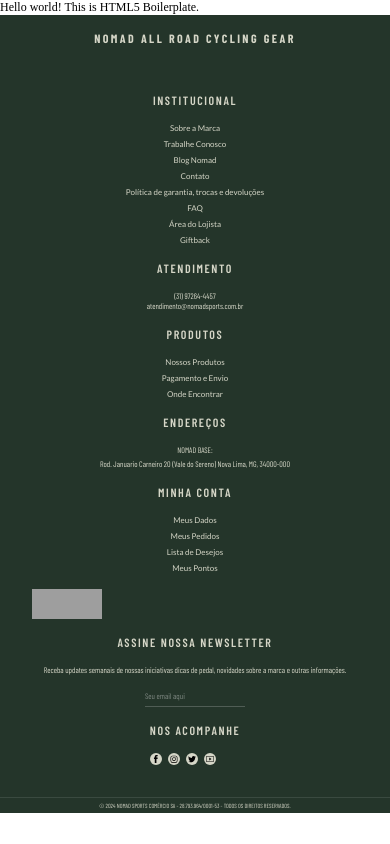
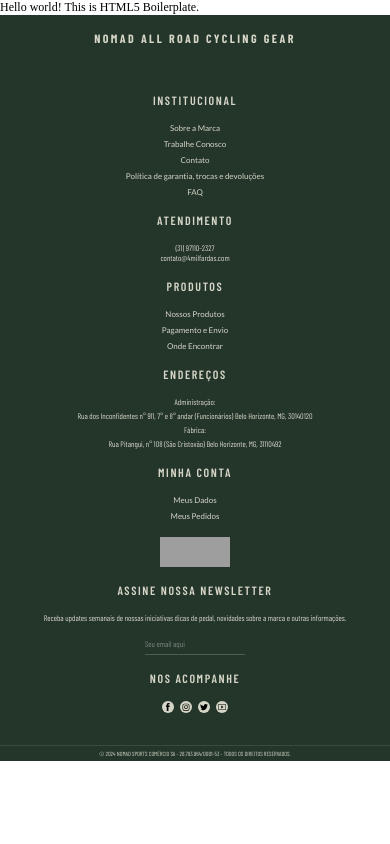
Before and after one commit to nikolasraniery/footer-template, a website: page index.html in a window 390 px wide. Drawn offline with nearby package versions, Linux system fonts and the light colour scheme; grey boxes are pictures that could not be loaded.

Commit message:
[FT-04] - fix: Ajustando itens das listas e alterando informações

```diff
--- a/css/style.css
+++ b/css/style.css
@@ -338,6 +338,8 @@
   .section-footer-4 {
     display: flex;
     align-items: center;
+    justify-content: center;
+    width: 100%;
   }
 
   .section-footer-4 .payment {
@@ -369,6 +371,10 @@
     width: 100px;
   }
 
+  .social-networks ul {
+    justify-content: center;
+  }
+
   .social-networks ul li {
     width: 12px;
     height: 12px;
--- a/index.html
+++ b/index.html
@@ -1,12 +1,10 @@
-<!doctype html>
+<!DOCTYPE html>
 <html class="no-js" lang="pt-BR">
-
   <head>
-      <meta charset="utf-8">
-      <meta name="viewport" content="width=device-width, initial-scale=1">
+    <meta charset="utf-8" />
+    <meta name="viewport" content="width=device-width, initial-scale=1" />
     <title>Footer Template</title>
-      <link rel="stylesheet" href="css/style.css">
-
+    <link rel="stylesheet" href="css/style.css" />
   </head>
 
   <body>
@@ -22,58 +20,27 @@
           <ul>
             <li>
               <a>
-                  <span>
-                    Sobre a Marca
-                  </span>
+                <span> Sobre a Marca </span>
               </a>
             </li>
             <li>
               <a>
-                  <span>
-                    Trabalhe Conosco
-                  </span>
+                <span> Trabalhe Conosco </span>
               </a>
             </li>
             <li>
               <a>
-                  <span>
-                    Blog Nomad
-                  </span>
+                <span> Contato </span>
               </a>
             </li>
             <li>
               <a>
-                  <span>
-                    Contato
-                  </span>
+                <span> Política de garantia, trocas e devoluções </span>
               </a>
             </li>
             <li>
               <a>
-                  <span>
-                    Política de garantia, trocas e devoluções
-                  </span>
-                </a>
-              </li>
-              <li>
-                <a>
-                  <span>
-                    FAQ
-                  </span>
-                </a>
-              </li>
-              <li>
-                <a>
-                  <span>
-                    Área do Lojista
-                  </span>
-                </a>
-              </li>
-              <li>
-                <a>
-                  <span>
-                    Giftback
-                  </span>
+                <span> FAQ </span>
               </a>
             </li>
           </ul>
@@ -81,8 +48,8 @@
         <div class="service">
           <span class="category-name">ATENDIMENTO</span>
           <div>
-              <span>(31) 97264-4457</span>
-              <span>atendimento@nomadsports.com.br</span>
+            <span>(31) 97110-2327</span>
+            <span>contato@4milfardas.com</span>
           </div>
         </div>
       </section>
@@ -92,23 +59,17 @@
           <ul>
             <li>
               <a>
-                  <span>
-                    Nossos Produtos
-                  </span>
+                <span> Nossos Produtos </span>
               </a>
             </li>
             <li>
               <a>
-                  <span>
-                    Pagamento e Envio
-                  </span>
+                <span> Pagamento e Envio </span>
               </a>
             </li>
             <li>
               <a>
-                  <span>
-                    Onde Encontrar
-                  </span>
+                <span> Onde Encontrar </span>
               </a>
             </li>
           </ul>
@@ -116,10 +77,14 @@
         <div class="location">
           <span class="category-name">ENDEREÇOS</span>
           <div class="category-item">
-              <span>NOMAD BASE:</span>
+            <span>Administração:</span>
             <span>
-              Rod. Januario Carneiro 20 (Vale do Sereno)
-              Nova Lima, MG, 34000-000
+              Rua dos Inconfidentes n° 911, 7° e 8° andar (Funcionários) Belo
+              Horizonte, MG, 30140120
+            </span>
+            <span>Fábrica:</span>
+            <span>
+              Rua Pitangui, n° 108 (São Cristovão) Belo Horizonte, MG, 31110492
             </span>
           </div>
         </div>
@@ -130,37 +95,24 @@
           <ul>
             <li>
               <a>
-                  <span>
-                    Meus Dados
-                  </span>
+                <span> Meus Dados </span>
               </a>
             </li>
             <li>
               <a>
-                  <span>
-                    Meus Pedidos
-                  </span>
-                </a>
-              </li>
-              <li>
-                <a>
-                  <span>
-                    Lista de Desejos
-                  </span>
-                </a>
-              </li>
-              <li>
-                <a>
-                  <span>
-                    Meus Pontos
-                  </span>
+                <span> Meus Pedidos </span>
               </a>
             </li>
           </ul>
         </div>
       </section>
       <section class="section-footer-4">
-          <img class="payment" loading="lazy" src="//braavo-static.nyc3.cdn.digitaloceanspaces.com/webroot/img/_rodape/tail-pagamento-2-linhas.webp" alt="Formas de Pagamento">
+        <img
+          class="payment"
+          loading="lazy"
+          src="//braavo-static.nyc3.cdn.digitaloceanspaces.com/webroot/img/_rodape/tail-pagamento-2-linhas.webp"
+          alt="Formas de Pagamento"
+        />
       </section>
       <section class="section-footer-5">
         <div class="newsletter">
@@ -170,8 +122,8 @@
             novidades sobre a marca e outras informações.
           </p>
           <div>
-              <label class="email-label" for="email" >Seu email aqui</label>
-              <input class="email-input" id='email' type="email" name="email">
+            <label class="email-label" for="email">Seu email aqui</label>
+            <input class="email-input" id="email" type="email" name="email" />
           </div>
         </div>
         <div class="social-networks">
@@ -179,22 +131,87 @@
           <ul>
             <li>
               <a>
-                  <svg class="icons" version="1.1" xmlns="//www.w3.org/2000/svg" xmlns:xlink="//www.w3.org/1999/xlink" x="0px" y="0px" viewBox="0 0 50 50" enable-background="new 0 0 50 50" xml:space="preserve"><path d="M35.627,16.183h-7.92V10.99c0-1.951,1.293-2.406,2.203-2.406c0.908,0,5.59,0,5.59,0V0.011l-7.697-0.029c-8.543,0-10.487,6.395-10.487,10.487v5.715h-4.941v8.835h4.941c0,11.338,0,24.999,0,24.999h10.391c0,0,0-13.797,0-24.999h7.012L35.627,16.183z"></path></svg>
+                <svg
+                  class="icons"
+                  version="1.1"
+                  xmlns="//www.w3.org/2000/svg"
+                  xmlns:xlink="//www.w3.org/1999/xlink"
+                  x="0px"
+                  y="0px"
+                  viewBox="0 0 50 50"
+                  enable-background="new 0 0 50 50"
+                  xml:space="preserve"
+                >
+                  <path
+                    d="M35.627,16.183h-7.92V10.99c0-1.951,1.293-2.406,2.203-2.406c0.908,0,5.59,0,5.59,0V0.011l-7.697-0.029c-8.543,0-10.487,6.395-10.487,10.487v5.715h-4.941v8.835h4.941c0,11.338,0,24.999,0,24.999h10.391c0,0,0-13.797,0-24.999h7.012L35.627,16.183z"
+                  ></path>
+                </svg>
               </a>
             </li>
             <li>
               <a>
-                  <svg class="icons" version="1.1" xmlns="//www.w3.org/2000/svg" xmlns:xlink="//www.w3.org/1999/xlink" x="0px" y="0px" viewBox="0 0 56.7 56.7" enable-background="new 0 0 56.7 56.7" xml:space="preserve"><g><path d="M28.2,16.7c-7,0-12.8,5.7-12.8,12.8s5.7,12.8,12.8,12.8S41,36.5,41,29.5S35.2,16.7,28.2,16.7z M28.2,37.7c-4.5,0-8.2-3.7-8.2-8.2s3.7-8.2,8.2-8.2s8.2,3.7,8.2,8.2S32.7,37.7,28.2,37.7z"></path><circle cx="41.5" cy="16.4" r="2.9"></circle><path d="M49,8.9c-2.6-2.7-6.3-4.1-10.5-4.1H17.9c-8.7,0-14.5,5.8-14.5,14.5v20.5c0,4.3,1.4,8,4.2,10.7c2.7,2.6,6.3,3.9,10.4,3.9h20.4c4.3,0,7.9-1.4,10.5-3.9c2.7-2.6,4.1-6.3,4.1-10.6V19.3C53,15.1,51.6,11.5,49,8.9z M48.6,39.9c0,3.1-1.1,5.6-2.9,7.3s-4.3,2.6-7.3,2.6H18c-3,0-5.5-0.9-7.3-2.6C8.9,45.4,8,42.9,8,39.8V19.3c0-3,0.9-5.5,2.7-7.3c1.7-1.7,4.3-2.6,7.3-2.6h20.6c3,0,5.5,0.9,7.3,2.7c1.7,1.8,2.7,4.3,2.7,7.2V39.9L48.6,39.9z"></path></g></svg>
+                <svg
+                  class="icons"
+                  version="1.1"
+                  xmlns="//www.w3.org/2000/svg"
+                  xmlns:xlink="//www.w3.org/1999/xlink"
+                  x="0px"
+                  y="0px"
+                  viewBox="0 0 56.7 56.7"
+                  enable-background="new 0 0 56.7 56.7"
+                  xml:space="preserve"
+                >
+                  <g>
+                    <path
+                      d="M28.2,16.7c-7,0-12.8,5.7-12.8,12.8s5.7,12.8,12.8,12.8S41,36.5,41,29.5S35.2,16.7,28.2,16.7z M28.2,37.7c-4.5,0-8.2-3.7-8.2-8.2s3.7-8.2,8.2-8.2s8.2,3.7,8.2,8.2S32.7,37.7,28.2,37.7z"
+                    ></path>
+                    <circle cx="41.5" cy="16.4" r="2.9"></circle>
+                    <path
+                      d="M49,8.9c-2.6-2.7-6.3-4.1-10.5-4.1H17.9c-8.7,0-14.5,5.8-14.5,14.5v20.5c0,4.3,1.4,8,4.2,10.7c2.7,2.6,6.3,3.9,10.4,3.9h20.4c4.3,0,7.9-1.4,10.5-3.9c2.7-2.6,4.1-6.3,4.1-10.6V19.3C53,15.1,51.6,11.5,49,8.9z M48.6,39.9c0,3.1-1.1,5.6-2.9,7.3s-4.3,2.6-7.3,2.6H18c-3,0-5.5-0.9-7.3-2.6C8.9,45.4,8,42.9,8,39.8V19.3c0-3,0.9-5.5,2.7-7.3c1.7-1.7,4.3-2.6,7.3-2.6h20.6c3,0,5.5,0.9,7.3,2.7c1.7,1.8,2.7,4.3,2.7,7.2V39.9L48.6,39.9z"
+                    ></path>
+                  </g>
+                </svg>
               </a>
             </li>
             <li>
               <a>
-                  <svg class="icons" version="1.1" xmlns="//www.w3.org/2000/svg" xmlns:xlink="//www.w3.org/1999/xlink" x="0px" y="0px" viewBox="0 0 50 50" enable-background="new 0 0 50 50" xml:space="preserve"><path d="M49.631,10.629c-1.811,0.805-3.76,1.348-5.805,1.591c2.088-1.25,3.689-3.23,4.444-5.592c-1.953,1.159-4.115,2-6.418,2.454c-1.844-1.964-4.471-3.192-7.377-3.192c-5.581,0-10.106,4.525-10.106,10.107c0,0.791,0.089,1.562,0.262,2.303C16.231,17.878,8.783,13.854,3.798,7.739c-0.87,1.492-1.367,3.229-1.367,5.082c0,3.507,1.783,6.601,4.495,8.412c-1.655-0.053-3.215-0.508-4.577-1.265c-0.001,0.042-0.001,0.085-0.001,0.128c0,4.896,3.483,8.98,8.107,9.91c-0.848,0.229-1.741,0.354-2.663,0.354c-0.651,0-1.285-0.062-1.901-0.182c1.286,4.015,5.019,6.938,9.44,7.019c-3.459,2.712-7.815,4.327-12.552,4.327c-0.815,0-1.62-0.048-2.411-0.142c4.474,2.869,9.786,4.541,15.493,4.541c18.591,0,28.756-15.4,28.756-28.756c0-0.438-0.009-0.875-0.028-1.31C46.563,14.437,48.277,12.655,49.631,10.629z"></path></svg>
+                <svg
+                  class="icons"
+                  version="1.1"
+                  xmlns="//www.w3.org/2000/svg"
+                  xmlns:xlink="//www.w3.org/1999/xlink"
+                  x="0px"
+                  y="0px"
+                  viewBox="0 0 50 50"
+                  enable-background="new 0 0 50 50"
+                  xml:space="preserve"
+                >
+                  <path
+                    d="M49.631,10.629c-1.811,0.805-3.76,1.348-5.805,1.591c2.088-1.25,3.689-3.23,4.444-5.592c-1.953,1.159-4.115,2-6.418,2.454c-1.844-1.964-4.471-3.192-7.377-3.192c-5.581,0-10.106,4.525-10.106,10.107c0,0.791,0.089,1.562,0.262,2.303C16.231,17.878,8.783,13.854,3.798,7.739c-0.87,1.492-1.367,3.229-1.367,5.082c0,3.507,1.783,6.601,4.495,8.412c-1.655-0.053-3.215-0.508-4.577-1.265c-0.001,0.042-0.001,0.085-0.001,0.128c0,4.896,3.483,8.98,8.107,9.91c-0.848,0.229-1.741,0.354-2.663,0.354c-0.651,0-1.285-0.062-1.901-0.182c1.286,4.015,5.019,6.938,9.44,7.019c-3.459,2.712-7.815,4.327-12.552,4.327c-0.815,0-1.62-0.048-2.411-0.142c4.474,2.869,9.786,4.541,15.493,4.541c18.591,0,28.756-15.4,28.756-28.756c0-0.438-0.009-0.875-0.028-1.31C46.563,14.437,48.277,12.655,49.631,10.629z"
+                  ></path>
+                </svg>
               </a>
             </li>
             <li>
               <a>
-                  <svg class="icons" id="Layer_1" version="1.1" xmlns="http://www.w3.org/2000/svg" xmlns:xlink="http://www.w3.org/1999/xlink" viewBox="0 0 512 512" xml:space="preserve"><g><path d="M265,96c65.3,0,118.7,1.1,168.1,3.3l0.7,0h0.7c23.1,0,42,22,42,49.1v1.1l0.1,1.1c2.3,34,3.4,69.3,3.4,104.9v0v0 c0.1,35.6-1.1,70.9-3.4,104.9l-0.1,1.1v1.1c0,13.8-4.7,26.6-13.4,36.1c-7.8,8.6-18,13.4-28.6,13.4h-0.8l-0.8,0 c-52.9,2.5-108.8,3.8-166.4,3.8c-3.5,0-7.1,0-10.6,0H256h-0.1c-3.6,0-7.2,0-10.8,0c-57.8,0-113.7-1.3-166.2-3.7l-0.8,0h-0.8 c-10.6,0-20.7-4.8-28.5-13.4c-8.6-9.5-13.4-22.3-13.4-36.1v-1.1l-0.1-1.1c-2.4-34.1-3.5-69.4-3.3-104.7v-0.1v-0.1 c-0.1-35.3,1-70.5,3.3-104.6l0.1-1.1v-1.1c0-27.2,18.8-49.3,41.9-49.3H78l0.7,0c49.5-2.3,102.9-3.3,168.2-3.3h9H265 M265,64 c-3,0-6,0-9,0s-6,0-9,0c-57.6,0-114.2,0.8-169.6,3.3c-40.8,0-73.9,36.3-73.9,81.3C1,184.4-0.1,220,0,255.7 c-0.1,35.7,0.9,71.3,3.4,107c0,45,33.1,81.6,73.9,81.6c54.8,2.6,110.7,3.8,167.8,3.8c3.6,0,7.3,0,10.9,0c3.6,0,7.2,0,10.7,0 c57.1,0,113-1.2,167.9-3.8c40.9,0,74-36.6,74-81.6c2.4-35.7,3.5-71.4,3.4-107.1c0.1-35.7-1-71.3-3.4-107.1c0-45-33.1-81.1-74-81.1 C379.2,64.8,322.7,64,265,64L265,64z"></path><g><path d="M207,353.8V157.4l145,98.2L207,353.8z"></path></g></g></svg>
+                <svg
+                  class="icons"
+                  id="Layer_1"
+                  version="1.1"
+                  xmlns="http://www.w3.org/2000/svg"
+                  xmlns:xlink="http://www.w3.org/1999/xlink"
+                  viewBox="0 0 512 512"
+                  xml:space="preserve"
+                >
+                  <g>
+                    <path
+                      d="M265,96c65.3,0,118.7,1.1,168.1,3.3l0.7,0h0.7c23.1,0,42,22,42,49.1v1.1l0.1,1.1c2.3,34,3.4,69.3,3.4,104.9v0v0 c0.1,35.6-1.1,70.9-3.4,104.9l-0.1,1.1v1.1c0,13.8-4.7,26.6-13.4,36.1c-7.8,8.6-18,13.4-28.6,13.4h-0.8l-0.8,0 c-52.9,2.5-108.8,3.8-166.4,3.8c-3.5,0-7.1,0-10.6,0H256h-0.1c-3.6,0-7.2,0-10.8,0c-57.8,0-113.7-1.3-166.2-3.7l-0.8,0h-0.8 c-10.6,0-20.7-4.8-28.5-13.4c-8.6-9.5-13.4-22.3-13.4-36.1v-1.1l-0.1-1.1c-2.4-34.1-3.5-69.4-3.3-104.7v-0.1v-0.1 c-0.1-35.3,1-70.5,3.3-104.6l0.1-1.1v-1.1c0-27.2,18.8-49.3,41.9-49.3H78l0.7,0c49.5-2.3,102.9-3.3,168.2-3.3h9H265 M265,64 c-3,0-6,0-9,0s-6,0-9,0c-57.6,0-114.2,0.8-169.6,3.3c-40.8,0-73.9,36.3-73.9,81.3C1,184.4-0.1,220,0,255.7 c-0.1,35.7,0.9,71.3,3.4,107c0,45,33.1,81.6,73.9,81.6c54.8,2.6,110.7,3.8,167.8,3.8c3.6,0,7.3,0,10.9,0c3.6,0,7.2,0,10.7,0 c57.1,0,113-1.2,167.9-3.8c40.9,0,74-36.6,74-81.6c2.4-35.7,3.5-71.4,3.4-107.1c0.1-35.7-1-71.3-3.4-107.1c0-45-33.1-81.1-74-81.1 C379.2,64.8,322.7,64,265,64L265,64z"
+                    ></path>
+                    <g>
+                      <path d="M207,353.8V157.4l145,98.2L207,353.8z"></path>
+                    </g>
+                  </g>
+                </svg>
               </a>
             </li>
           </ul>
@@ -203,9 +220,8 @@
     </div>
     <div class="naming-rights">
       <p>
-            © 2024 NOMAD SPORTS COMÉRCIO SA - 28.793.964/0001-53
-            -
-            TODOS OS DIREITOS RESERVADOS.
+        © 2024 NOMAD SPORTS COMÉRCIO SA - 28.793.964/0001-53 - TODOS OS DIREITOS
+        RESERVADOS.
       </p>
     </div>
   </footer>
```
Lines whose indentation alone changed are shown as unchanged.
